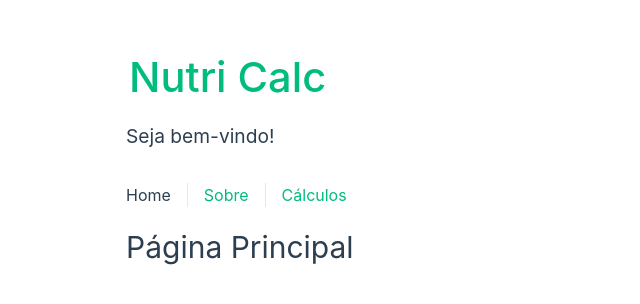
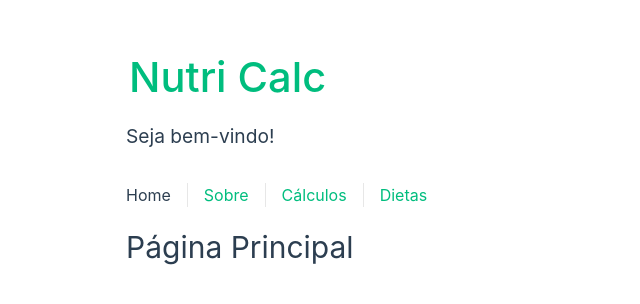
Before and after one commit to senacgo-hugotannus/nutri-calc-frontend, a Vue app: page / in a window 1280 px wide. Shown: the part 238-542 px from the top of the page, without its empty margins (0-640 px from the left). Built offline with nearby package versions, Linux system fonts and the light colour scheme.

Commit message:
cria rota para pagina de dieta

```diff
--- a/src/App.vue
+++ b/src/App.vue
@@ -8,7 +8,8 @@
             <RouterLink to="/">Home</RouterLink>
             <RouterLink to="/about">Sobre</RouterLink>
             <RouterLink to="/calculation">Cálculos</RouterLink>
-          </nav>
+            <RouterLink to="/diet">Dietas</RouterLink>
+      </nav>
         </div>
       </NCContainer>
     </header>
--- a/src/router/index.js
+++ b/src/router/index.js
@@ -25,6 +25,14 @@ const router = createRouter({
       // which is lazy-loaded when the route is visited.
       component: () => import('../views/CalculationView.vue')
     },
+    {
+      path: '/diet',
+      name: 'diet',
+      // route level code-splitting
+      // this generates a separate chunk (About.[hash].js) for this route
+      // which is lazy-loaded when the route is visited.
+      component: () => import('../views/DietView.vue')
+    },
   ]
 })
 
--- /dev/null
+++ b/src/views/DietView.vue
@@ -0,0 +1,12 @@
+<template>
+    <div>
+      <h1>Dietas</h1>
+      <p>.</p>
+    </div>
+  </template>
+
+<script>
+export default {
+  name: 'DietView'
+}
+</script>
```
